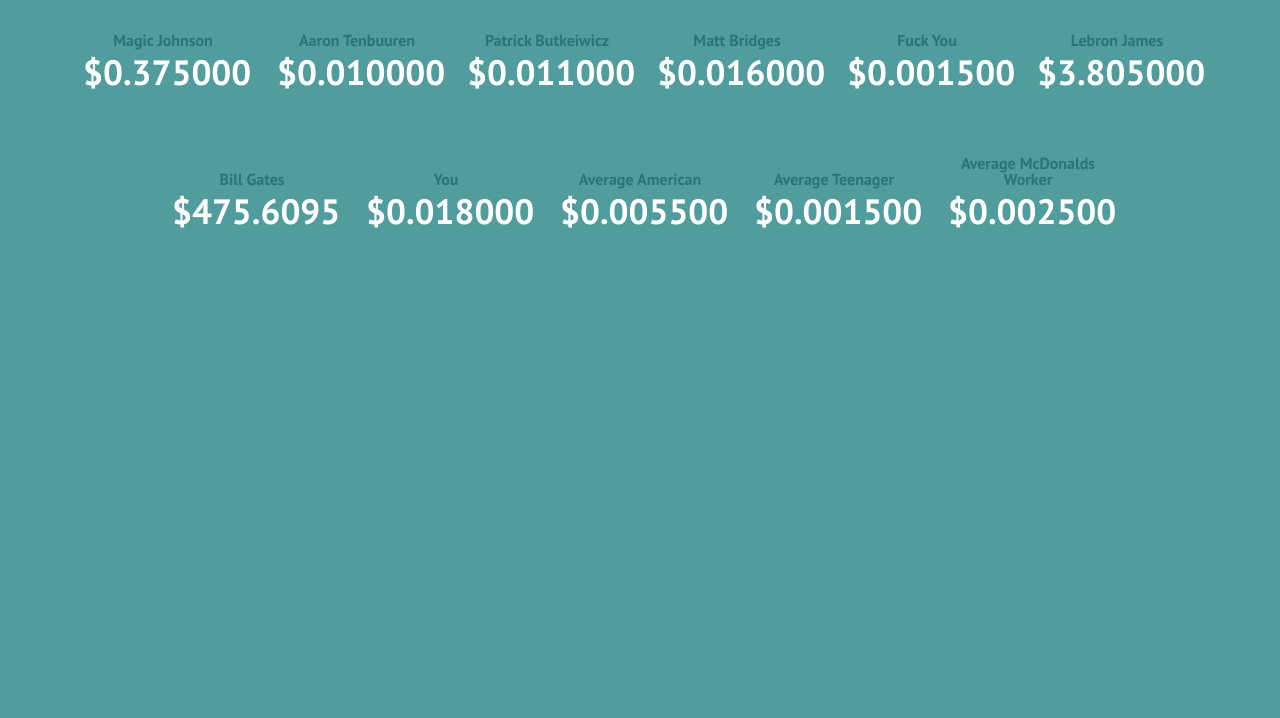
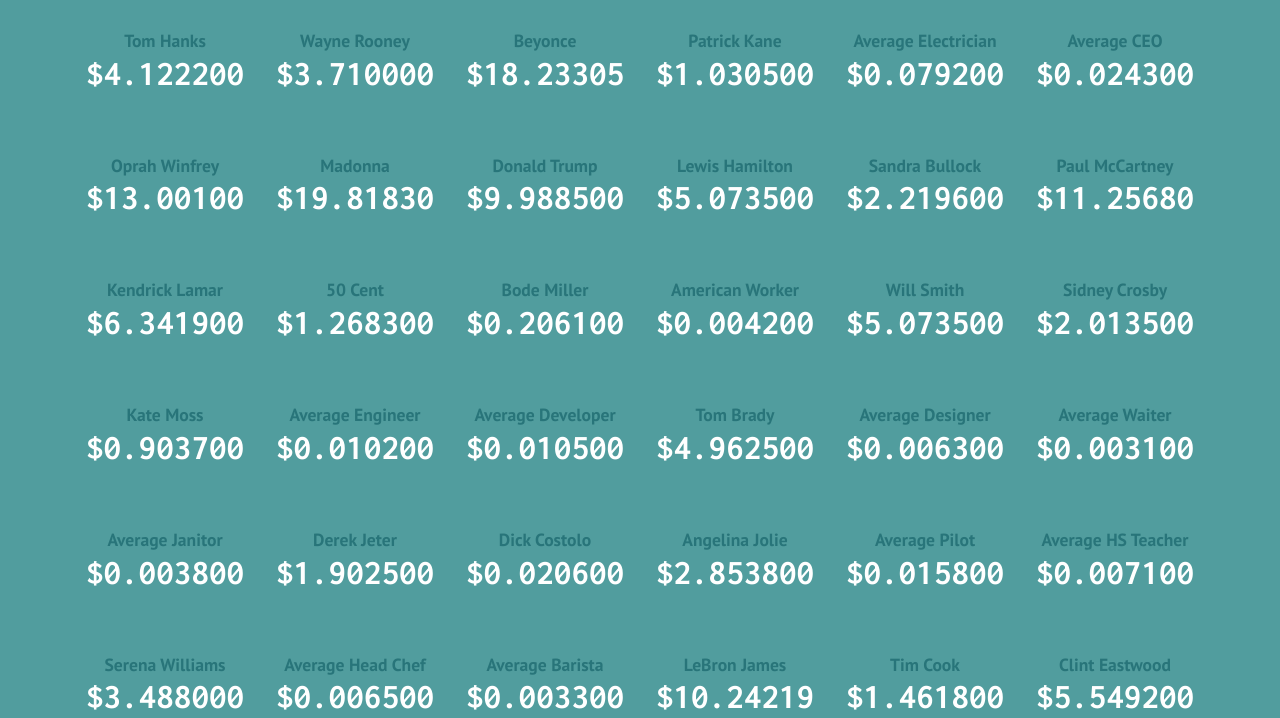
Before and after one commit to aaron10buuren/Worth-Website, a plain HTML site: page index.html in a window 1280 px wide. Shown: the top 718 px of the page. Drawn offline with nearby package versions, Linux system fonts and the light colour scheme.

Commit message:
Added Data - Added Random Order
Added real data to the people. Added random.js that places the
yourworth divs in random order

```diff
--- a/index.html
+++ b/index.html
@@ -7,6 +7,7 @@
 <script type="text/javascript" src="http://ajax.googleapis.com/ajax/libs/jquery/1.10.2/jquery.min.js"></script>
 <script type="text/javascript" src="timer.js"></script>
 <script type="text/javascript" src="konami.js"></script>
+<script type="text/javascript" src="random.js"></script>
 <link rel="icon" type="image/png" href="favicon-16x16.png" sizes="16x16">
 <link rel="icon" type="image/png" href="favicon-32x32.png" sizes="32x32">
 <link rel="icon" type="image/png" href="favicon-64x64.png" sizes="64x64">
@@ -23,45 +24,224 @@
 <div class="gallery">
 
 		<div class="yourworth">
-			<h2>Magic Johnson</h2>
-			<h3>$<span class="timer" data-salary="2365200">0</span></h3>
-		</div>
-		<div class="yourworth">
-			<h2>Aaron Tenbuuren</h2>
-			<h3>$<span class="timer" data-salary="65000">0</span></h3>
-		</div><div class="yourworth">
-			<h2>Patrick Butkeiwicz</h2>
-			<h3>$<span class="timer" data-salary="72000">0</span></h3>
-		</div><div class="yourworth">
-			<h2>Matt Bridges</h2>
-			<h3>$<span class="timer" data-salary="102000">0</span></h3>
-		</div><div class="yourworth">
-			<h2>Fuck You</h2>
-			<h3>$<span class="timer" data-salary="12000">0</span></h3>
-		</div><div class="yourworth">
-			<h2>Lebron James</h2>
-			<h3>$<span class="timer" data-salary="24000000">0</span></h3>
-		</div><div class="yourworth">
-			<h2>Bill Gates</h2>
-			<h3>$<span class="timer" data-salary="3000000000">0</span></h3>
-		</div>
-		<div class="yourworth">
-			<h2>You</h2>
-			<h3>$<span class="timer" data-salary="115000">0</span></h3>
-		</div>
-		<div class="yourworth">
-			<h2>Average American</h2>
-			<h3>$<span class="timer" data-salary="35000">0</span></h3>
-		</div>
-		<div class="yourworth">
-			<h2>Average Teenager</h2>
-			<h3>$<span class="timer" data-salary="10000">0</span></h3>
-		</div>		<div class="yourworth">
-			<h2>Average McDonalds Worker</h2>
-			<h3>$<span class="timer" data-salary="17000">0</span></h3>
+			<h2>Angelina Jolie</h2>
+			<h3>$<span class="timer" data-salary="18000000">0</span></h3>
 		</div>
 
+		<div class="yourworth">
+			<h2>Will Smith</h2>
+			<h3>$<span class="timer" data-salary="32000000">0</span></h3>
+		</div>
 
+		<div class="yourworth">
+			<h2>Clint Eastwood</h2>
+			<h3>$<span class="timer" data-salary="35000000">0</span></h3>
+		</div>
+
+		<div class="yourworth">
+			<h2>Tom Hanks</h2>
+			<h3>$<span class="timer" data-salary="26000000">0</span></h3>
+		</div>
+
+		<div class="yourworth">
+			<h2>Adam Sandler</h2>
+			<h3>$<span class="timer" data-salary="37000000">0</span></h3>
+		</div>
+
+		<div class="yourworth">
+			<h2>Madonna</h2>
+			<h3>$<span class="timer" data-salary="125000000">0</span></h3>
+		</div>
+
+		<div class="yourworth">
+			<h2>Oprah Winfrey</h2>
+			<h3>$<span class="timer" data-salary="82000000">0</span></h3>
+		</div>
+
+		<div class="yourworth">
+			<h2>Kate Moss</h2>
+			<h3>$<span class="timer" data-salary="5700000">0</span></h3>
+		</div>
+
+		<div class="yourworth">
+			<h2>Sandra Bullock</h2>
+			<h3>$<span class="timer" data-salary="14000000">0</span></h3>
+		</div>
+
+		<div class="yourworth">
+			<h2>Bill Gates</h2>
+			<h3>$<span class="timer" data-salary="11500000000">0</span></h3>
+		</div>
+
+		<div class="yourworth">
+			<h2>Donald Trump</h2>
+			<h3>$<span class="timer" data-salary="63000000">0</span></h3>
+		</div>
+
+		<div class="yourworth">
+			<h2>Tim Cook</h2>
+			<h3>$<span class="timer" data-salary="9220000">0</span></h3>
+		</div>
+
+		<div class="yourworth">
+			<h2>Dick Costolo</h2>
+			<h3>$<span class="timer" data-salary="130250">0</span></h3>
+		</div>
+
+		<div class="yourworth">
+			<h2>Mark Zuckerberg</h2>
+			<h3>$<span class="timer" data-salary="1">0</span></h3>
+		</div>
+
+		<div class="yourworth">
+			<h2>Beyonce</h2>
+			<h3>$<span class="timer" data-salary="115000000">0</span></h3>
+		</div>
+
+		<div class="yourworth">
+			<h2>50 Cent</h2>
+			<h3>$<span class="timer" data-salary="8000000">0</span></h3>
+		</div>
+
+		<div class="yourworth">
+			<h2>Paul McCartney</h2>
+			<h3>$<span class="timer" data-salary="71000000">0</span></h3>
+		</div>
+
+		<div class="yourworth">
+			<h2>Kanye West</h2>
+			<h3>$<span class="timer" data-salary="30000000">0</span></h3>
+		</div>
+
+		<div class="yourworth">
+			<h2>Lewis Hamilton</h2>
+			<h3>$<span class="timer" data-salary="32000000">0</span></h3>
+		</div>
+
+		<div class="yourworth">
+			<h2>Tiger Woods</h2>
+			<h3>$<span class="timer" data-salary="61200000">0</span></h3>
+		</div>
+
+		<div class="yourworth">
+			<h2>Serena Williams</h2>
+			<h3>$<span class="timer" data-salary="22000000">0</span></h3>
+		</div>
+
+		<div class="yourworth">
+			<h2>Wayne Rooney</h2>
+			<h3>$<span class="timer" data-salary="23400000">0</span></h3>
+		</div>
+
+		<div class="yourworth">
+			<h2>LeBron James</h2>
+			<h3>$<span class="timer" data-salary="64600000">0</span></h3>
+		</div>
+
+		<div class="yourworth">
+			<h2>Bode Miller</h2>
+			<h3>$<span class="timer" data-salary="1300000">0</span></h3>
+		</div>
+
+		<div class="yourworth">
+			<h2>Average Designer</h2>
+			<h3>$<span class="timer" data-salary="40238">0</span></h3>
+		</div>
+
+		<div class="yourworth">
+			<h2>Average Developer</h2>
+			<h3>$<span class="timer" data-salary="66207">0</span></h3>
+		</div>
+
+		<div class="yourworth">
+			<h2>Average Head Chef</h2>
+			<h3>$<span class="timer" data-salary="41280">0</span></h3>
+		</div>
+
+		<div class="yourworth">
+			<h2>Average Waiter</h2>
+			<h3>$<span class="timer" data-salary="19535">0</span></h3>
+		</div>
+
+		<div class="yourworth">
+			<h2>Average Fast Food</h2>
+			<h3>$<span class="timer" data-salary="17862">0</span></h3>
+		</div>
+
+		<div class="yourworth">
+			<h2>Average HS Teacher</h2>
+			<h3>$<span class="timer" data-salary="45048">0</span></h3>
+		</div>
+
+		<div class="yourworth">
+			<h2>Average Dentist</h2>
+			<h3>$<span class="timer" data-salary="123206">0</span></h3>
+		</div>
+
+		<div class="yourworth">
+			<h2>Average Engineer</h2>
+			<h3>$<span class="timer" data-salary="64853">0</span></h3>
+		</div>
+
+		<div class="yourworth">
+			<h2>Average Barista</h2>
+			<h3>$<span class="timer" data-salary="21252">0</span></h3>
+		</div>
+
+		<div class="yourworth">
+			<h2>Average CEO</h2>
+			<h3>$<span class="timer" data-salary="153353">0</span></h3>
+		</div>
+
+		<div class="yourworth">
+			<h2>Average Janitor</h2>
+			<h3>$<span class="timer" data-salary="24250">0</span></h3>
+		</div>
+
+		<div class="yourworth">
+			<h2>Average Electrician</h2>
+			<h3>$<span class="timer" data-salary="499580">0</span></h3>
+		</div>
+
+		<div class="yourworth">
+			<h2>Average Plumber</h2>
+			<h3>$<span class="timer" data-salary="48750">0</span></h3>
+		</div>
+
+		<div class="yourworth">
+			<h2>Average Pilot</h2>
+			<h3>$<span class="timer" data-salary="100191">0</span></h3>
+		</div>
+
+		<div class="yourworth">
+			<h2>Sidney Crosby</h2>
+			<h3>$<span class="timer" data-salary="12700000">0</span></h3>
+		</div>
+
+		<div class="yourworth">
+			<h2>Patrick Kane</h2>
+			<h3>$<span class="timer" data-salary="6500000">0</span></h3>
+		</div>
+
+		<div class="yourworth">
+			<h2>Tom Brady</h2>
+			<h3>$<span class="timer" data-salary="31300000">0</span></h3>
+		</div>
+
+		<div class="yourworth">
+			<h2>Derek Jeter</h2>
+			<h3>$<span class="timer" data-salary="12000000">0</span></h3>
+		</div>
+
+		<div class="yourworth">
+			<h2>Kendrick Lamar</h2>
+			<h3>$<span class="timer" data-salary="40000000">0</span></h3>
+		</div>
+
+		<div class="yourworth">
+			<h2>American Worker</h2>
+			<h3>$<span class="timer" data-salary="26695">0</span></h3>
+		</div>
 
 </div>
 
@@ -77,3 +257,7 @@
 </div>
 
 </body>
+
+
+<!-- SOURCES FOR SALARIES -
+	http://www.payscale.com/
--- /dev/null
+++ b/random.js
@@ -0,0 +1,21 @@
+var orig = $(".gallery").children();
+
+reorder();
+
+function reorder() {
+    var grp = $(".gallery").children();
+    var cnt = grp.length;
+
+    var temp, x;
+    for (var i = 0; i < cnt; i++) {
+        temp = grp[i];
+        x = Math.floor(Math.random() * cnt);
+        grp[i] = grp[x];
+        grp[x] = temp;
+    }
+    $(grp).remove();
+    $(".gallery").append($(grp));
+}
+
+
+window.onload = reorder;
--- a/style.css
+++ b/style.css
@@ -24,7 +24,7 @@ body{
 	position: fixed;
 }
 
-.gallery {
+.gallery{
 	overflow: auto;
 	margin: auto;
 	text-align: center;
@@ -34,8 +34,9 @@ body{
 .yourworth{
 	padding: 30px 15px;
     margin: 0 auto;
+    width: 160px;
+    float: center;
     display: inline-block;
-    width: 160px;
     text-align: center;
 }
 
@@ -71,7 +72,7 @@ h1{
 
 h2{
 	color: #004E56;
-  	font: 700 1em/1 'PT Sans';
+  	font: 700 1.1em/1 'PT Sans';
   	margin: .1em;
   	text-rendering: optimizeLegibility;
   	text-align: center;
@@ -80,7 +81,7 @@ h2{
 
 h3{
 	color: white;
-  	font: 700 2.2em/1.2 'PT Sans';
+  	font: 700 2.2em/1.2 'Inconsolata';
   	margin: auto;
   	text-rendering: optimizeLegibility;
   	text-align: center;
--- a/timer.js
+++ b/timer.js
@@ -1,4 +1,4 @@
-var interval = 10;
+var interval = 50;
 var secondsInDay = (1000 / interval) * (60 * 60 * 24 * 365);
 
 $(document).ready(function() {
```
